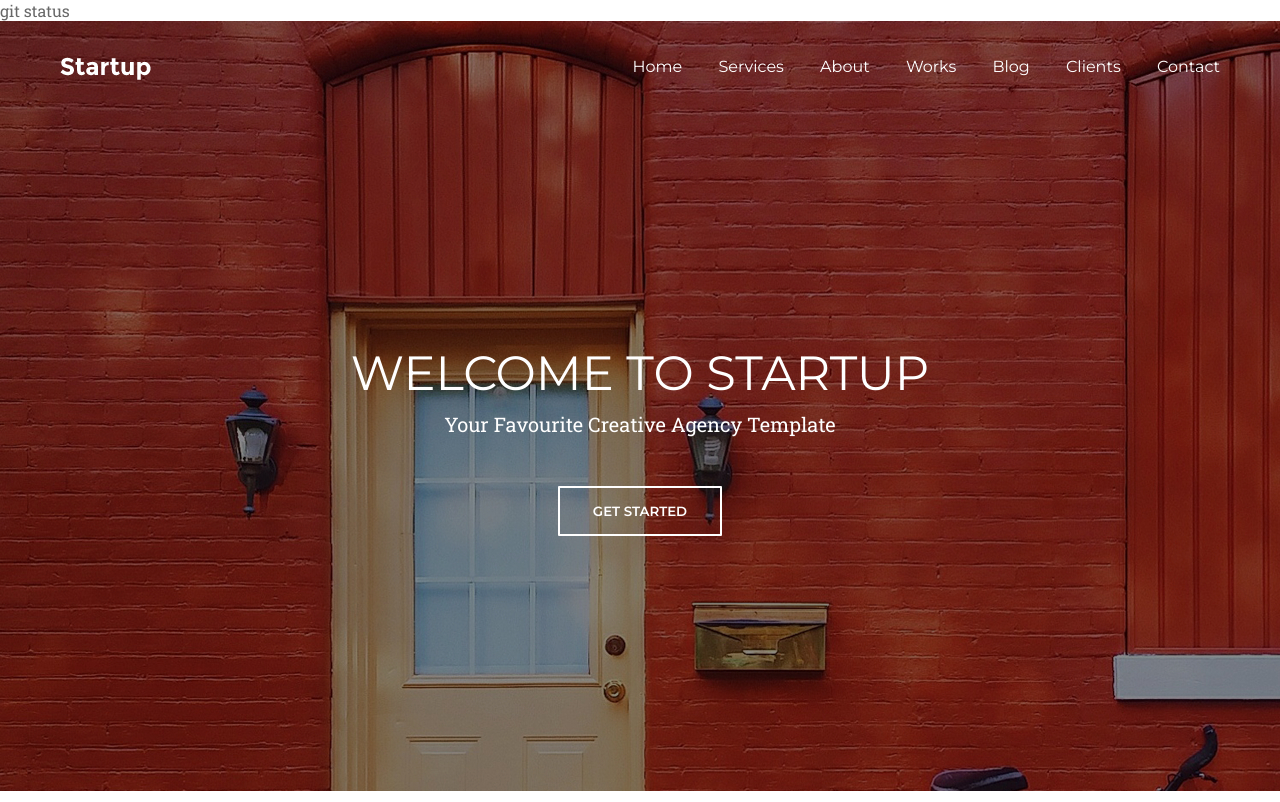
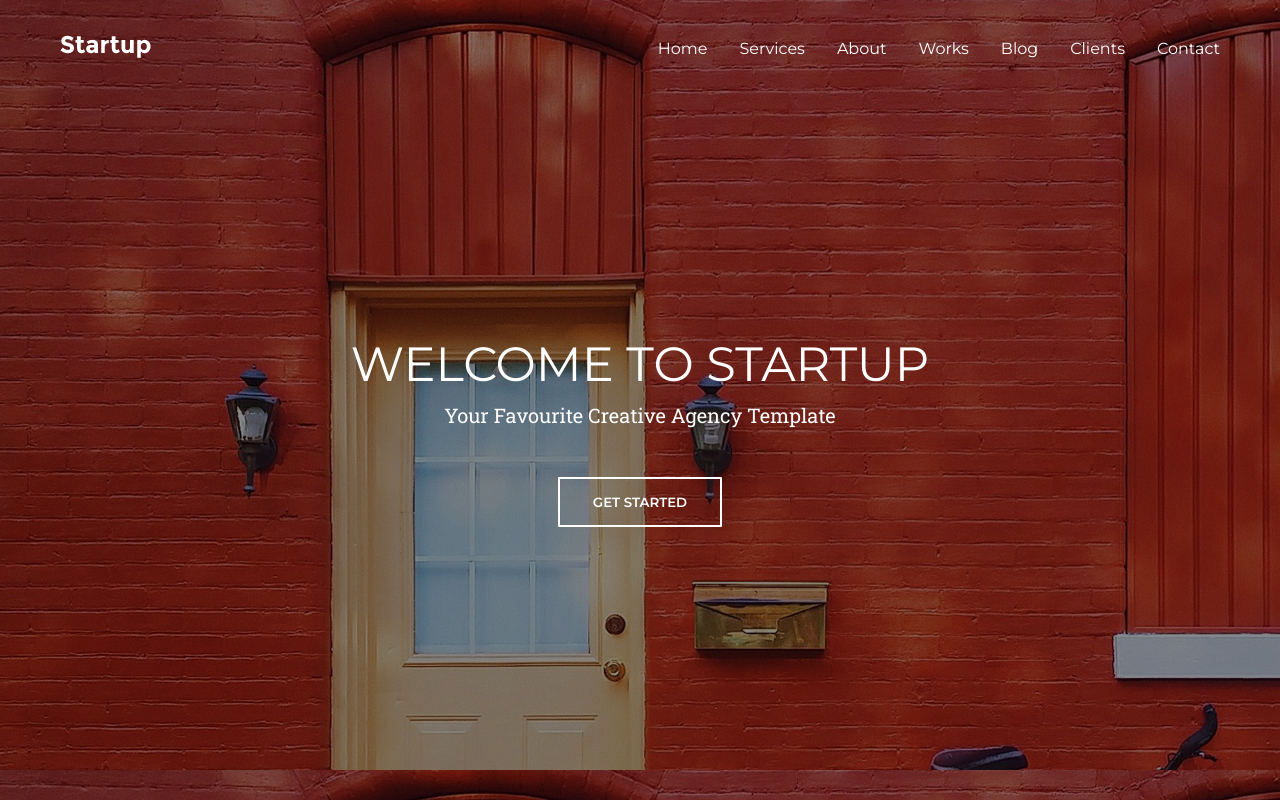
Before and after one commit to StrayTheWolf/Examle_Project, a plain HTML site: page index.html in a window 1280 px wide. Shown: the top 802 px of the page. Drawn offline with Linux system fonts and the light colour scheme; files whose address does not match are found by name.

Commit message:
refactor top to flex

```diff
--- a/css/layout.css
+++ b/css/layout.css
@@ -1,20 +1,29 @@
 .page-header {
-    height: 770px;
+    height: 100vh;
     background-image: url("../images/header.jpg");
 }
 
-.logo {
-    float: left;
+
+.header-container{
+    display: flex;
+    flex-direction: column;
+    height: 100%;
 }
 
 .top {
-    padding-top: 36px;
+    display: flex;
+    justify-content: space-between;
+    padding-top: 35px;
+    align-items: center;
 }
 
 .header-content {
+    display: flex;
+    justify-content: center;
+    align-items: center;
     color: #fff;
     text-align: center;
-    margin-top: 260px;
+    flex-grow: 1;
 }
 
 .header-content-title {
--- a/css/top-menu.css
+++ b/css/top-menu.css
@@ -1,16 +1,16 @@
 .top-menu {
-    float: right;
     font-family: 'Montserrat', sans-serif;
 }
 
 .top-menu > ul {
+    display: flex;
     list-style: none;
     margin: 0;
     padding: 0;
 }
 
 .top-menu > ul > li {
-    display: inline-block;
+    display: block;
     margin-right: 32px;
 }
 
--- a/index.html
+++ b/index.html
@@ -10,11 +10,10 @@
 
     <link rel="stylesheet" href="css/styles.css">
 </head>
-git status<body>
+<body>
 <div class="page-header main">
+    <div class="container header-container">
         <div class="top">
-        <div class="container">
-            <div class="clear">
             <div class="logo">
                 <a href="index.html">
                     <img src="images/logo.png" alt="">
@@ -32,9 +31,8 @@ git status<body>
                 </ul>
             </nav>
         </div>
-        </div>
-    </div>
         <div class="header-content">
+            <div>
                 <h1 class="header-content-title">
                     Welcome to STARTUP
                 </h1>
@@ -46,6 +44,8 @@ git status<body>
                 <button class="btn header-content-btn">
                     Get Started
                 </button>
+            </div>
+        </div>
     </div>
 </div>
 
@@ -561,7 +561,6 @@ git status<body>
                         NY 101200, United States of America
                     </div>
                 </div>
-
                 <div>
                     <div class="contact-icons-images">
                         <img src="./images/contacts-icons/mobile-phone.png" alt="mobile-phone-icon">
@@ -593,7 +592,8 @@ git status<body>
             </div>
             <div>
                 <div class="input-window-small-top">
-                    <input type="text" class="input-name" placeholder="Your name" onfocus="this.placeholder = ''" onblur="this.placeholder = 'Your name'">
+                    <input type="text" class="input-name" placeholder="Your name" onfocus="this.placeholder = ''"
+                           onblur="this.placeholder = 'Your name'">
                     <input type="text" class="input-email" placeholder="Your e-mail">
                 </div>
 
@@ -613,14 +613,8 @@ git status<body>
                 <p class="submit-text">
                     <font color="red">*</font> We’ll contact you as as possible. We don’t reply on Monday.
                 </p>
-
             </div>
         </div>
-
-
-
-
-
     </div>
 </section>
 
```
Lines whose indentation alone changed are shown as unchanged.
